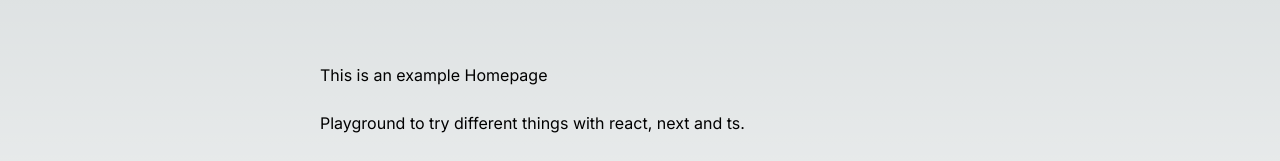
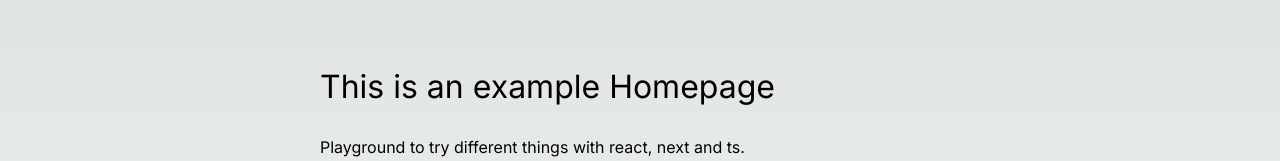
Before and after one commit to jgteske/react-playground, a Next.js app in the folder my-app/: page / in a window 1280 px wide. Shown: the part 167-328 px from the top of the page. Built offline with nearby package versions, Linux system fonts and the light colour scheme.

Commit message:
chore: add h1 styling

```diff
--- a/my-app/src/app/globals.css
+++ b/my-app/src/app/globals.css
@@ -31,3 +31,7 @@ body {
     text-wrap: balance;
   }
 }
+
+h1 {
+  font-size: xx-large;
+}
```
